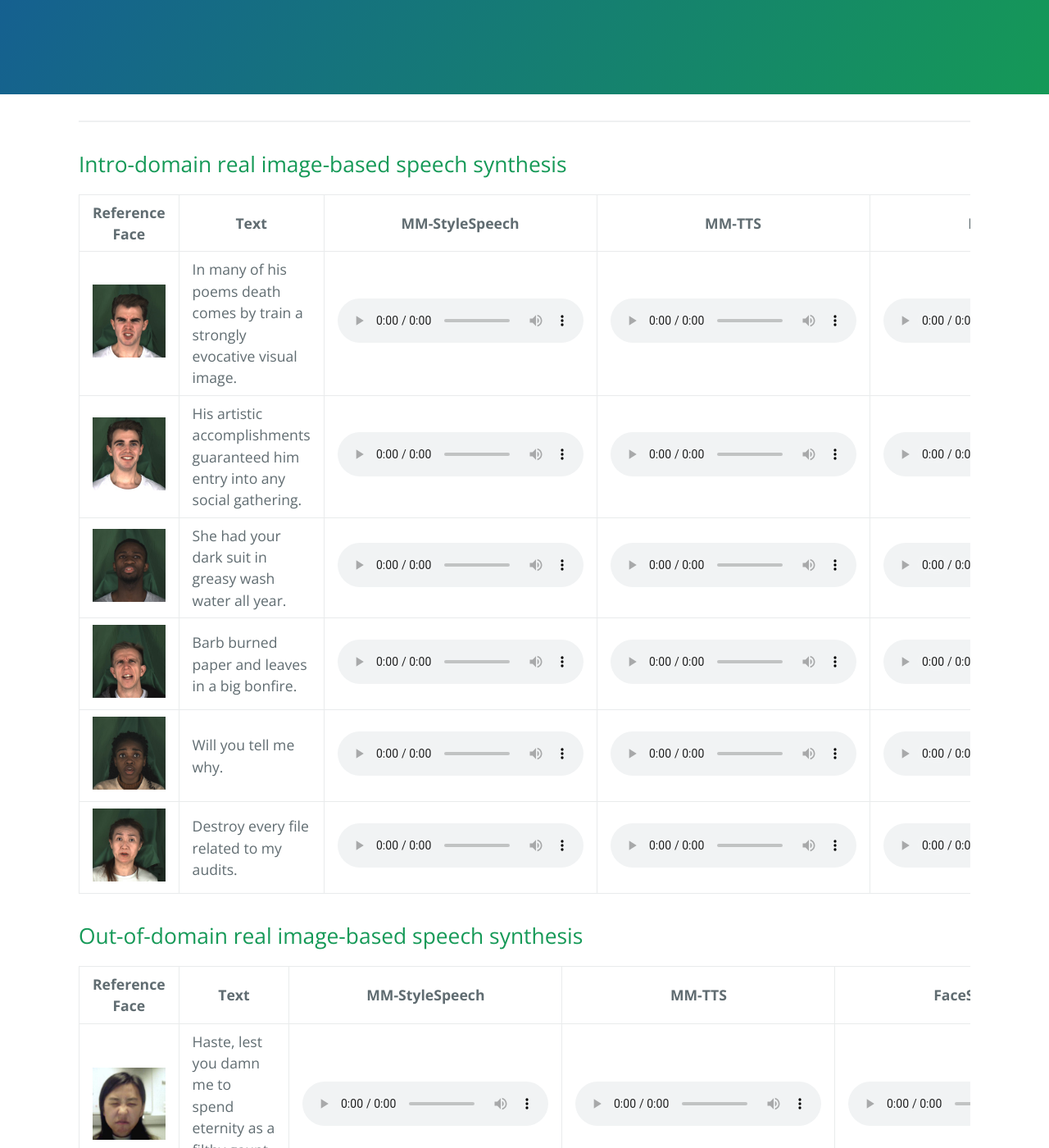
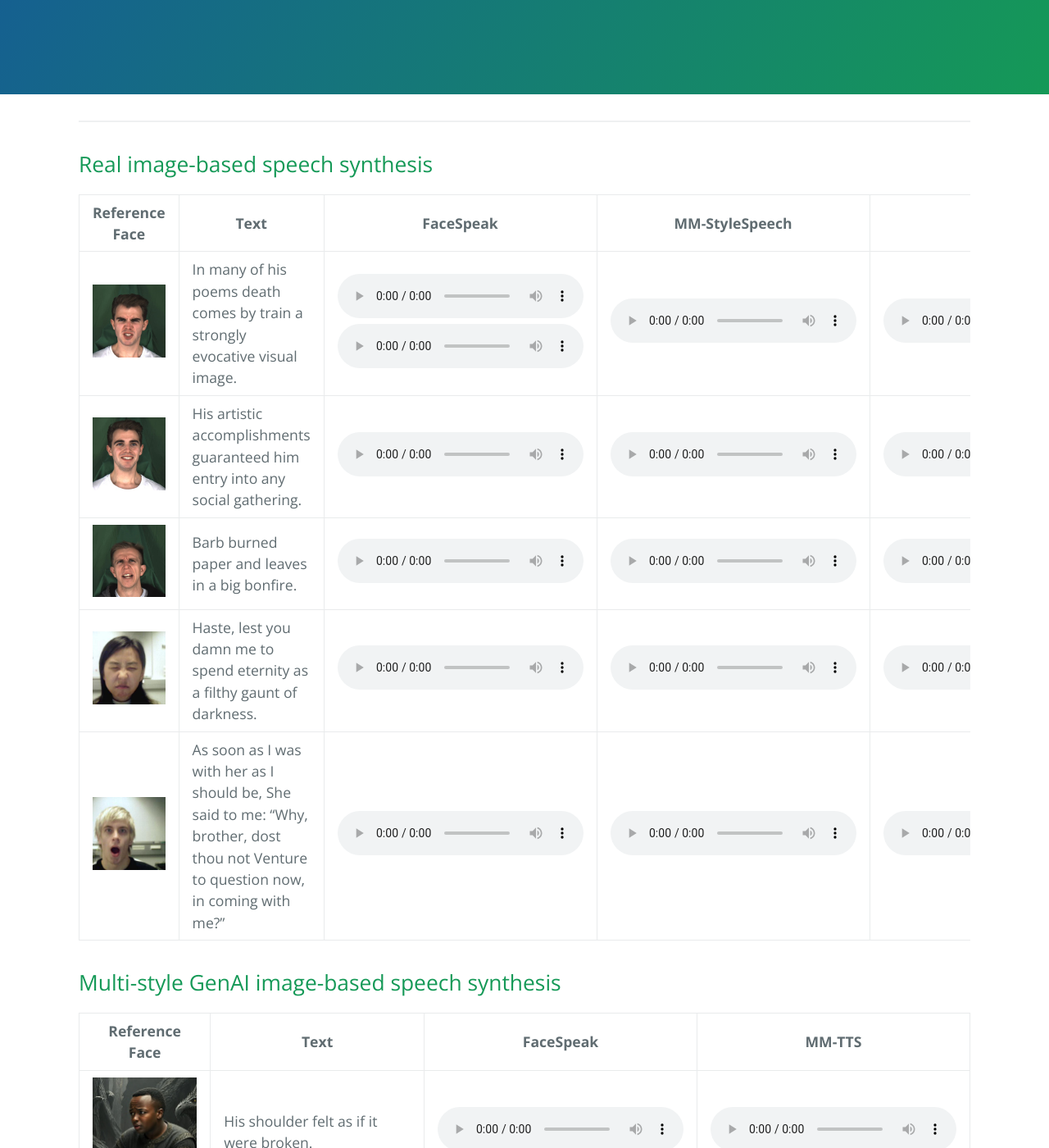
Before and after one commit to MayYard/facespeak, a Jekyll site: the page built from index.md, in a window 1280 px wide and 1400 px high, scrolled down 373 px. Shown: the whole window at 82% size. Built offline with Jekyll 4.4.1, drawn with Linux system fonts in a browser that asks for light colours; our own code applies the rules of GitHub Pages for plain Markdown files; the repository's description, which GitHub fills in, is left out; some of the changed text lies outside the part shown.

Commit message:
try index.md to compile html.

```diff
--- a/index.md
+++ b/index.md
@@ -1,49 +1,24 @@
 ---
 
-## Intro-domain real image-based speech synthesis
+## Real image-based speech synthesis
 
-| <center> Reference Face </center> | <center> Text </center> | <center> MM-StyleSpeech </center>| <center> MM-TTS </center>| <center> FaceSpeak </center>|
+| <center> Reference Face </center> | <center> Text </center> | <center> FaceSpeak </center> | <center> MM-StyleSpeech </center>| <center> MM-TTS </center>|
 | -----------     |  -----------     | -----------     |  -----------     |  -----------     |
-|  ![](Resource/mead/face_M003_angry_level_3_019.jpg)  | In many of his poems death comes by train a strongly evocative visual image. |  <audio src="Resource/mead/mmss/face_M003_angry_level_3_019.wav" controls preload></audio>  | <audio src="Resource/mead/mmtts/face_M003_angry_level_3_019.wav" controls preload></audio>  | <audio src="Resource/mead/facespeak/angry.wav" controls preload></audio>|
-|  ![](Resource/mead/face_M003_happy_level_3_017.jpg)  | His artistic accomplishments guaranteed him entry into any social gathering. |  <audio src="Resource/mead/mmss/face_M003_happy_level_3_017.wav" controls preload></audio>  | <audio src="Resource/mead/mmtts/face_M003_happy_level_3_017.wav" controls preload></audio>  | <audio src="Resource/mead/facespeak/happy.wav" controls preload></audio>  |
-|  ![](Resource/mead/face_M005_sad_level_1_001.jpg) | She had your dark suit in greasy wash water all year.|  <audio src="Resource/mead/mmss/face_M005_sad_level_1_001.wav" controls preload></audio>  | <audio src="Resource/mead/mmtts/face_M005_sad_level_1_001.wav" controls preload></audio>  | <audio src="Resource/mead/facespeak/sad.wav" controls preload></audio>  |
-|  ![](Resource/mead/face_M007_disgusted_level_2_010.jpg) | Barb burned paper and leaves in a big bonfire. |  <audio src="Resource/mead/mmss/face_M007_disgusted_level_2_010.wav" controls preload></audio>  | <audio src="Resource/mead/mmtts/face_M007_disgusted_level_2_010.wav" controls preload></audio>  | <audio src="Resource/mead/facespeak/disgusted.wav" controls preload></audio>  |
-|  ![](Resource/mead/face_W018_surprised_level_2_003.jpg) | Will you tell me why. |  <audio src="Resource/mead/mmss/face_W018_surprised_level_2_003.wav" controls preload></audio>  | <audio src="Resource/mead/mmtts/face_W018_surprised_level_2_003.wav" controls preload></audio>  | <audio src="Resource/mead/facespeak/surprise.wav" controls preload></audio>  |
-|  ![](Resource/mead/face_W021_fear_level_2_009.jpg) | Destroy every file related to my audits. |  <audio src="Resource/mead/mmss/face_W021_fear_level_2_009.wav" controls preload></audio>  | <audio src="Resource/mead/mmtts/face_W021_fear_level_2_009.wav" controls preload></audio>  | <audio src="Resource/mead/facespeak/fear.wav" controls preload></audio>  |
+|  ![](Resource/mead/face_M003_angry_level_3_019.jpg)  | In many of his poems death comes by train a strongly evocative visual image. | <audio src="Resource/mead/facespeak/angry.wav" controls preload></audio> <audio src="Resource/mead/facespeak/angry.wav" controls preload></audio> | <audio src="Resource/mead/mmss/face_M003_angry_level_3_019.wav" controls preload></audio>  | <audio src="Resource/mead/mmtts/face_M003_angry_level_3_019.wav" controls preload></audio> |
+|  ![](Resource/mead/face_M003_happy_level_3_017.jpg)  | His artistic accomplishments guaranteed him entry into any social gathering. | <audio src="Resource/mead/facespeak/happy.wav" controls preload></audio>  | <audio src="Resource/mead/mmss/face_M003_happy_level_3_017.wav" controls preload></audio>  | <audio src="Resource/mead/mmtts/face_M003_happy_level_3_017.wav" controls preload></audio> |
+|  ![](Resource/mead/face_M007_disgusted_level_2_010.jpg) | Barb burned paper and leaves in a big bonfire. | <audio src="Resource/mead/facespeak/disgusted.wav" controls preload></audio> | <audio src="Resource/mead/mmss/face_M007_disgusted_level_2_010.wav" controls preload></audio>  | <audio src="Resource/mead/mmtts/face_M007_disgusted_level_2_010.wav" controls preload></audio> |
+|  ![](Resource/Oulu/P002_Disgust_1_1_011_1.jpeg)  | Haste, lest you damn me to spend eternity as a filthy gaunt of darkness. | <audio src="Resource/Oulu/facespeak/P002_Disgust_1_1_011_1.wav" controls preload></audio>  |  <audio src="Resource/Oulu/mmss/face_P002_Disgust_011_W.wav" controls preload></audio>  | <audio src="Resource/Oulu/mmtts/face_P002_Disgust_011_W.wav" controls preload></audio>  |
+|  ![](Resource/Oulu/P046_Surprise_1_1_013_0.jpeg)  | As soon as I was with her as I should be, She said to me: "Why, brother, dost thou not Venture to question now, in coming with me?"  | <audio src="Resource/Oulu/facespeak/P046_Surprise_1_1_013_0.wav" controls preload></audio> |  <audio src="Resource/Oulu/mmss/face_P046_Surprise_013_M.wav" controls preload></audio>  | <audio src="Resource/Oulu/mmtts/face_P046_Surprise_013_M.wav" controls preload></audio> |
 
-## Out-of-domain real image-based speech synthesis
+## Multi-style GenAI image-based speech synthesis
 
-| <center> Reference Face </center> | <center> Text </center> | <center> MM-StyleSpeech </center>| <center> MM-TTS </center>| <center> FaceSpeak |
-| -----------     |  -----------     | -----------     |  -----------     |  -----------     |
-|  ![](Resource/Oulu/P002_Disgust_1_1_011_1.jpeg)  | Haste, lest you damn me to spend eternity as a filthy gaunt of darkness. |  <audio src="Resource/Oulu/mmss/face_P002_Disgust_011_W.wav" controls preload></audio>  | <audio src="Resource/Oulu/mmtts/face_P002_Disgust_011_W.wav" controls preload></audio>  | <audio src="Resource/Oulu/facespeak/P002_Disgust_1_1_011_1.wav" controls preload></audio>  |
-|   ![](Resource/Oulu/P006_Anger_1_1_017_0.jpeg)  | Immediately she pointed to the bank out of which she had emerged and said, "House no good, house no good!" |  <audio src="Resource/Oulu/mmss/face_P006_Anger_017_M.wav" controls preload></audio>  | <audio src="Resource/Oulu/mmtts/face_P006_Anger_017_M.wav" controls preload></audio>  | <audio src="Resource/Oulu/facespeak/P006_Anger_1_1_017_0.wav" controls preload></audio>  |
-|   ![](Resource/Oulu/P008_Sadness_1_1_020_0.jpeg)  | So o k, go ahead, you can finish it."|  <audio src="Resource/Oulu/mmss/face_P008_Sadness_020_M.wav" controls preload></audio>  | <audio src="Resource/Oulu/mmtts/face_P008_Sadness_020_M.wav" controls preload></audio>  | <audio src="Resource/Oulu/facespeak/P008_Sadness_1_1_020_0.wav" controls preload></audio>  |
-|   ![](Resource/Oulu/P009_Anger_1_1_020_1.jpeg)  | There was silence then and, still wondering, Brion was once more asleep. |  <audio src="Resource/Oulu/mmss/face_P009_Anger_020_W.wav" controls preload></audio>  | <audio src="Resource/Oulu/mmtts/face_P009_Anger_020_W.wav" controls preload></audio>  | <audio src="Resource/Oulu/facespeak/P009_Anger_1_1_020_1.wav" controls preload></audio>  |
-|   ![](Resource/Oulu/P012_Fear_1_1_019_0.jpeg)  | There are many trustworthy men, and men of Christian faith, to vouch for these and similar events occurring as foretold.|  <audio src="Resource/Oulu/mmss/face_P012_Fear_019_M.wav" controls preload></audio>  | <audio src="Resource/Oulu/mmtts/face_P012_Fear_019_M.wav" controls preload></audio>  | <audio src="Resource/Oulu/facespeak/P012_Fear_1_1_019_0.wav" controls preload></audio>  |
-|  ![](Resource/Oulu/P046_Surprise_1_1_013_0.jpeg)  | As soon as I was with her as I should be, She said to me: "Why, brother, dost thou not Venture to question now, in coming with me?" |  <audio src="Resource/Oulu/mmss/face_P046_Surprise_013_M.wav" controls preload></audio>  | <audio src="Resource/Oulu/mmtts/face_P046_Surprise_013_M.wav" controls preload></audio>  | <audio src="Resource/Oulu/facespeak/P046_Surprise_1_1_013_0.wav" controls preload></audio>  |
-
-## Multi-style image-based speech synthesis
-
-| <center> Reference Face </center> | <center> Text </center> |  <center> FaceSpeak </center>|
-| -----------     |  -----------     | -----------     |
-| ![](Resource/multi-style/sad1.jpg) | His shoulder felt as if it were broken. |<audio src="Resource/multi-style/sad1.wav" controls preload></audio> |
-| ![](Resource/multi-style/angry1.jpg) | His shoulder felt as if it were broken. |  <audio src="Resource/multi-style/angry1.wav" controls preload></audio>  |
-| ![](Resource/multi-style/happy1.jpg) | One even gave my little dog a biscuit. |  <audio src="Resource/multi-style/happy1.wav" controls preload></audio>  |
-| ![](Resource/multi-style/sad2.jpg) | No the man was not drunk he wondered how he got tied up with this stranger. | <audio src="Resource/multi-style/sad2.wav" controls preload></audio> |
-| ![](Resource/multi-style/fear1.jpg) | No the man was not drunk he wondered how he got tied up with this stranger. | <audio src="Resource/multi-style/fear1.wav" controls preload></audio> |
-| ![](Resource/multi-style/surprise1.jpg) | He ate four extra eggs for breakfast. | <audio src="Resource/multi-style/surprise1.wav" controls preload></audio> |
-| ![](Resource/multi-style/happy2.jpg) | Lighted windows glowed jewel bright through the downpour. |  <audio src="Resource/multi-style/happy2.wav" controls preload></audio> |
-| ![](Resource/multi-style/sad3.jpg) | The plaintiff in school desegregation cases. |  <audio src="Resource/multi-style/sad3.wav" controls preload></audio> |
-| ![](Resource/multi-style/angry2.jpg) | Why else would Danny allow others to go? | <audio src="Resource/multi-style/angry2.wav" controls preload></audio> |
-| ![](Resource/multi-style/happy3.jpg) | Obviously the bridal pair has many adjustments to make to their new situation. |  <audio src="Resource/multi-style/happy3.wav" controls preload></audio>|
-| ![](Resource/multi-style/angry4.jpg) | Who authorized the unlimited expense account? | <audio src="Resource/multi-style/angry4.wav" controls preload></audio> |
-| ![](Resource/multi-style/sad4.jpg) | The revolution now under way in materials handling makes this much easier. | <audio src="Resource/multi-style/sad4.wav" controls preload></audio> |
-
-## Diffenent image controlled speech synthesis
-
-| <center> Emotional Reference </center> | <center> Speaker Reference </center> |  <center> Text </center> | <center> FaceSpeak </center>|
-| -----------     |  -----------     | -----------     | -----------     |
-| ![](Resource/multi_image_controlled/emotion_1.jpg) | ![](Resource/multi_image_controlled/speaker_1.jpg) | Tom will become a good soccer player some day. | <audio src="Resource/multi_image_controlled/1.wav" controls preload></audio> |
-| ![](Resource/multi_image_controlled/emotion_2.jpg) | ![](Resource/multi_image_controlled/speaker_2.jpg) | He stole a dime from a beggar. |  <audio src="Resource/multi_image_controlled/2.wav" controls preload></audio>  |
-| ![](Resource/multi_image_controlled/emotion_3.jpg) | ![](Resource/multi_image_controlled/speaker_3.jpg) | However the litter remained augmented by several dozen lunchroom suppers. |  <audio src="Resource/multi_image_controlled/3.wav" controls preload></audio>  |
-| ![](Resource/multi_image_controlled/emotion_4.jpg) | ![](Resource/multi_image_controlled/speaker_4.jpg) | But the ships are very slow now and we don't get so many sailors any more. | <audio src="Resource/multi_image_controlled/4.wav" controls preload></audio> |
+| <center> Reference Face </center> | <center> Text </center> | <center> FaceSpeak </center> |  <center> MM-TTS </center> |
+| -----------     |  -----------    | -----------    | -----------     |
+| ![](Resource/multi-style/sad1.jpg) | His shoulder felt as if it were broken.| <audio src="Resource/multi-style/sad1.wav" controls preload></audio> |<audio src="Resource/multi-style/sad1.wav" controls preload></audio> |
+| ![](Resource/multi-style/angry1.jpg) | His shoulder felt as if it were broken. |  <audio src="Resource/multi-style/angry1.wav" controls preload></audio>  |  <audio src="Resource/multi-style/angry1.wav" controls preload></audio>  |
+| ![](Resource/multi-style/happy1.jpg) | One even gave my little dog a biscuit. |  <audio src="Resource/multi-style/happy1.wav" controls preload></audio>  |  <audio src="Resource/multi-style/happy1.wav" controls preload></audio>  |
+| ![](Resource/multi-style/fear1.jpg) | No the man was not drunk he wondered how he got tied up with this stranger. | <audio src="Resource/multi-style/fear1.wav" controls preload></audio>  | <audio src="Resource/multi-style/fear1.wav" controls preload></audio> |
+| ![](Resource/multi-style/surprise1.jpg) | He ate four extra eggs for breakfast. | <audio src="Resource/multi-style/surprise1.wav" controls preload></audio>  | <audio src="Resource/multi-style/surprise1.wav" controls preload></audio> |
+| ![](Resource/multi-style/angry2.jpg) | Why else would Danny allow others to go? | <audio src="Resource/multi-style/angry2.wav" controls preload></audio> | <audio src="Resource/multi-style/angry2.wav" controls preload></audio> |
+| ![](Resource/multi-style/happy3.jpg) | Obviously the bridal pair has many adjustments to make to their new situation.| <audio src="Resource/multi-style/angry2.wav" controls preload></audio>  |  <audio src="Resource/multi-style/happy3.wav" controls preload></audio>|
+| ![](Resource/multi-style/sad4.jpg) | The revolution now under way in materials handling makes this much easier. | <audio src="Resource/multi-style/angry2.wav" controls preload></audio> | <audio src="Resource/multi-style/sad4.wav" controls preload></audio> |
```
